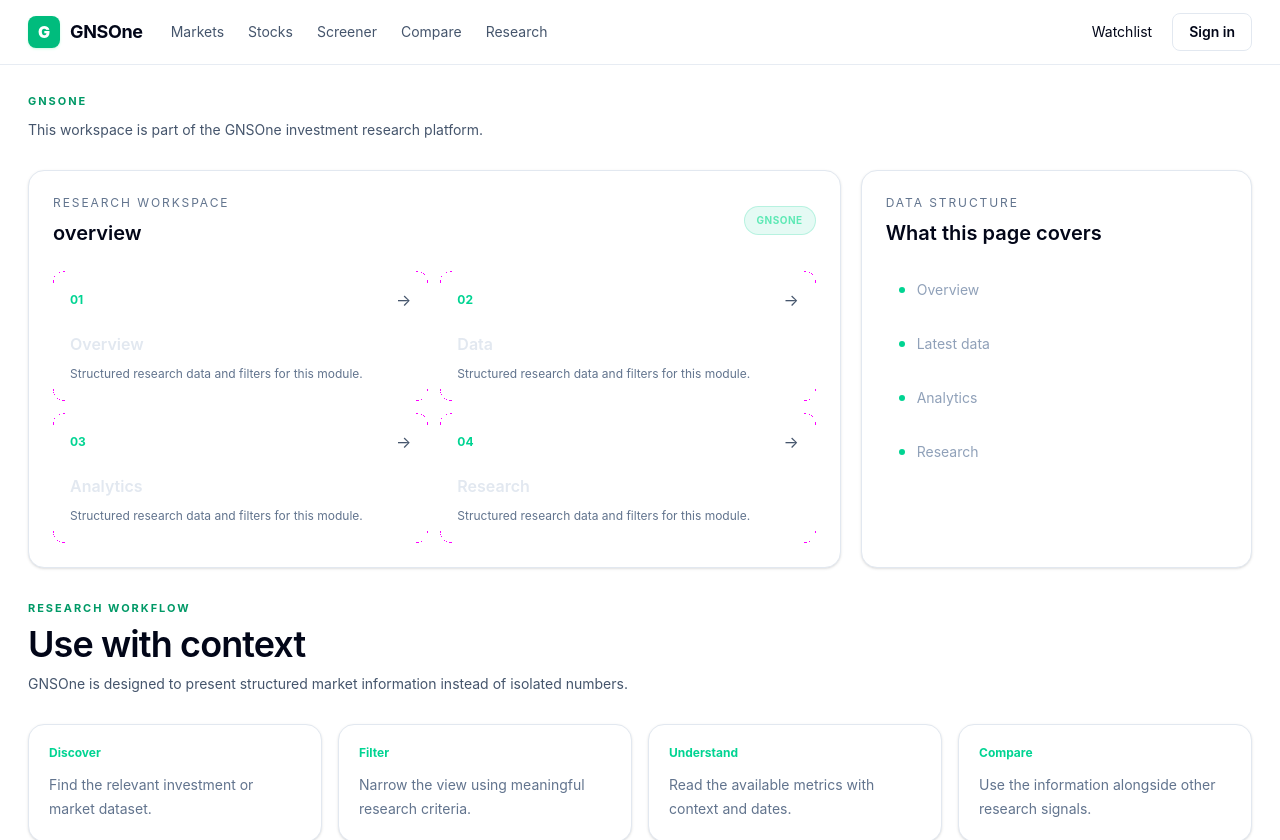
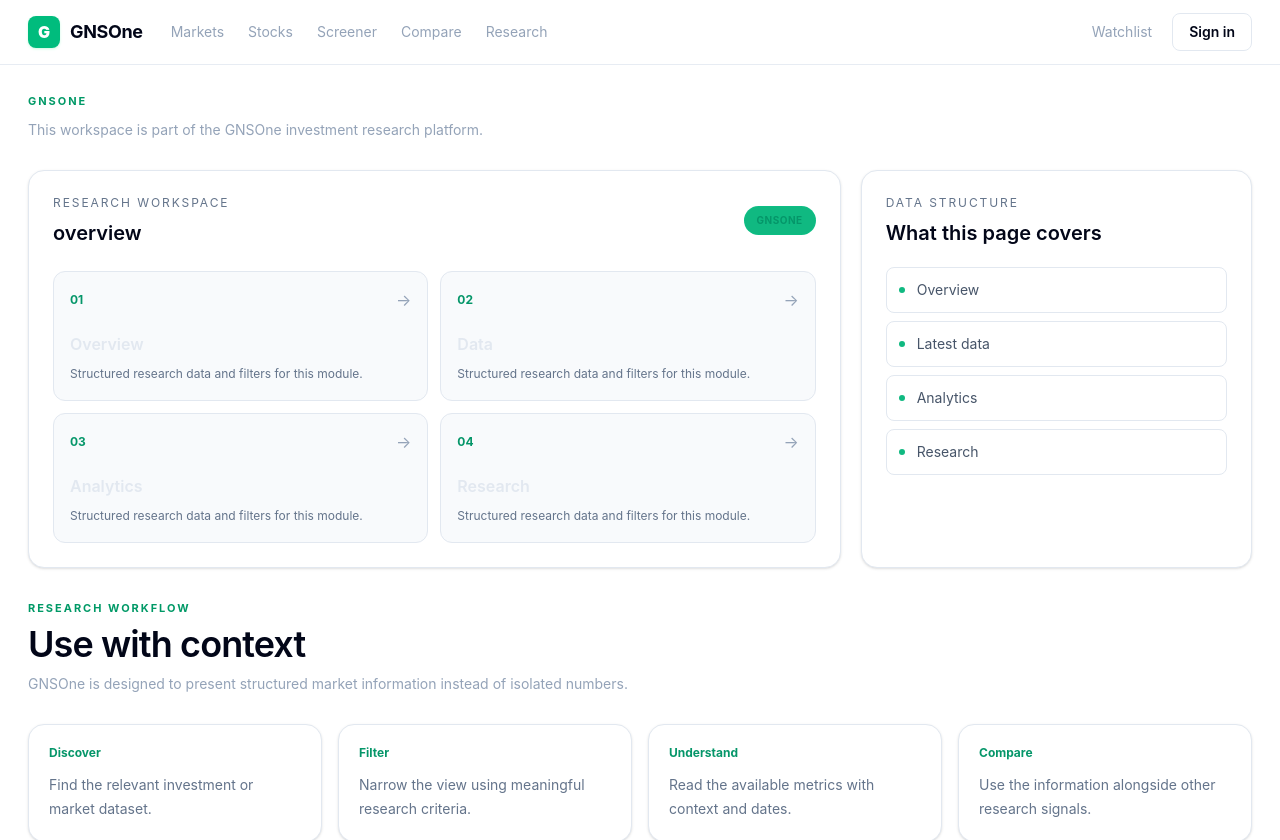
Before and after one commit to Mahi12091/Gnsone-new-, a Next.js app: page / in a window 1280 px wide. Shown: the top 840 px of the page. Built offline with nearby package versions, Linux system fonts and the light colour scheme.

Commit message:
style: unify legacy page colors with homepage palette

```diff
--- a/src/app/globals.css
+++ b/src/app/globals.css
@@ -52,20 +52,18 @@
 summary::-webkit-details-marker { display: none; }
 summary { list-style: none; }
 
-/* Homepage layout safeguards */
+/* Shared page layout safeguards */
 main > section > div,
 main > header > div {
   width: 100%;
   min-width: 0;
 }
 
-/* Prevent grid/flex children from creating horizontal overflow. */
 main .grid > *,
 main .flex > * {
   min-width: 0;
 }
 
-/* Hero typography and controls */
 main h1 {
   max-width: 100%;
   text-wrap: balance;
@@ -79,13 +77,11 @@
   max-width: 100%;
 }
 
-/* Keep the hero search control inside the viewport on every device. */
 main a[class*="max-w-2xl"] {
   width: 100%;
   max-width: 100%;
 }
 
-/* Research workspace tabs must shrink rather than force the page wider. */
 main .grid.grid-cols-4 {
   min-width: 0;
 }
@@ -96,10 +92,52 @@
   text-overflow: ellipsis;
 }
 
-/* Asset cards and insight cards stay contained at narrow widths. */
 main .rounded-2xl,
 main .rounded-\[28px\] {
   max-width: 100%;
+}
+
+/* Keep legacy dark single-page components visually consistent with the light homepage. */
+.gns-light-page [class*="bg-[#06101d]"],
+.gns-light-page [class*="bg-[#0b1727]"] {
+  background-color: #ffffff !important;
+}
+.gns-light-page [class*="bg-white/[.025]"],
+.gns-light-page [class*="bg-white/[.02]"],
+.gns-light-page [class*="bg-white/[.015]"],
+.gns-light-page [class*="bg-white/5"] {
+  background-color: #f8fafc !important;
+}
+.gns-light-page [class*="border-white/"] {
+  border-color: #e2e8f0 !important;
+}
+.gns-light-page [class*="text-slate-100"] {
+  color: #0f172a !important;
+}
+.gns-light-page [class*="text-slate-300"] {
+  color: #334155 !important;
+}
+.gns-light-page [class*="text-slate-400"] {
+  color: #475569 !important;
+}
+.gns-light-page [class*="text-slate-500"] {
+  color: #64748b !important;
+}
+.gns-light-page [class*="text-slate-600"] {
+  color: #94a3b8 !important;
+}
+.gns-light-page [class*="text-emerald-300"],
+.gns-light-page [class*="text-emerald-400"] {
+  color: #059669 !important;
+}
+.gns-light-page [class*="bg-emerald-400"] {
+  background-color: #10b981 !important;
+}
+.gns-light-page [class*="bg-white/[.06]"] {
+  background-color: #e2e8f0 !important;
+}
+.gns-light-page [class*="border-dashed"] {
+  border-color: #cbd5e1 !important;
 }
 
 @media (max-width: 639px) {
@@ -108,13 +146,11 @@
     padding-right: 16px !important;
   }
 
-  /* Comfortable mobile gutters without wasting horizontal space. */
   main > section > div {
     padding-left: 16px !important;
     padding-right: 16px !important;
   }
 
-  /* Hero needs a slightly smaller display size so the full headline fits. */
   main h1 {
     font-size: clamp(2.55rem, 12vw, 3.35rem) !important;
     line-height: .98 !important;
@@ -129,7 +165,6 @@
     line-height: 1.65;
   }
 
-  /* Badge should wrap cleanly instead of extending beyond the viewport. */
   main [class*="tracking-[.18em]"] {
     max-width: 100%;
     white-space: normal;
@@ -137,7 +172,6 @@
     line-height: 1.5;
   }
 
-  /* Hero search: stack the CTA when the phone is very narrow. */
   main a[class*="max-w-2xl"] {
     min-width: 0;
   }
@@ -149,22 +183,18 @@
     white-space: nowrap;
   }
 
-  /* Reduce card padding on phones while keeping touch targets comfortable. */
   main .p-6 {
     padding: 20px;
   }
 
-  /* Don't let the workspace mockup dominate the phone viewport. */
   main .max-w-xl {
     max-width: 100%;
   }
 
-  /* Mobile cards should use the full available content width. */
   main .grid.sm\:grid-cols-2 {
     grid-template-columns: minmax(0, 1fr);
   }
 
-  /* Footer columns become readable, evenly spaced blocks. */
   footer .grid {
     min-width: 0;
   }
@@ -177,7 +207,6 @@
 }
 
 @media (min-width: 1024px) {
-  /* Consistent desktop gutters on large displays. */
   main > section > div,
   main > header > div {
     max-width: 1440px;
```
